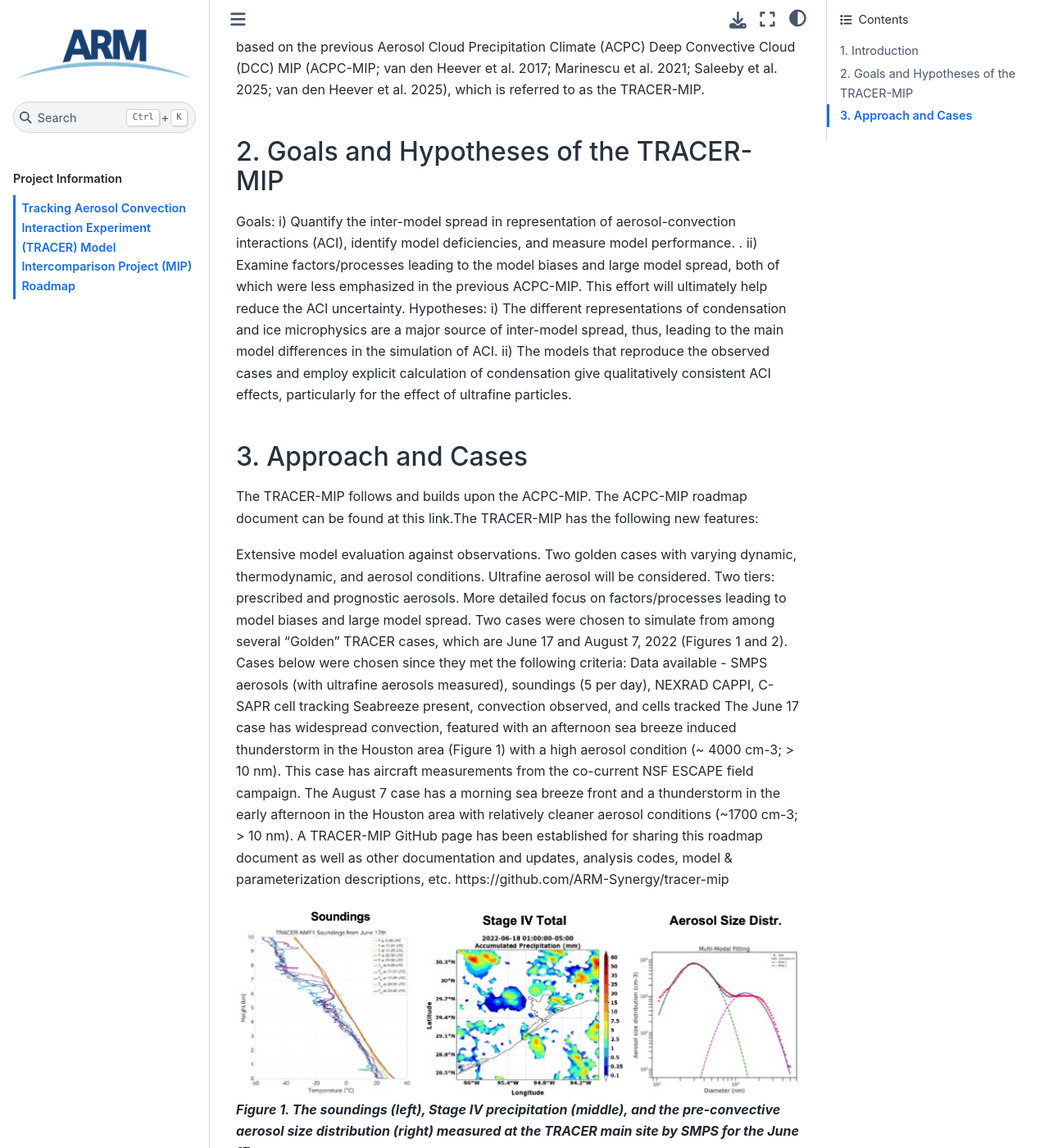
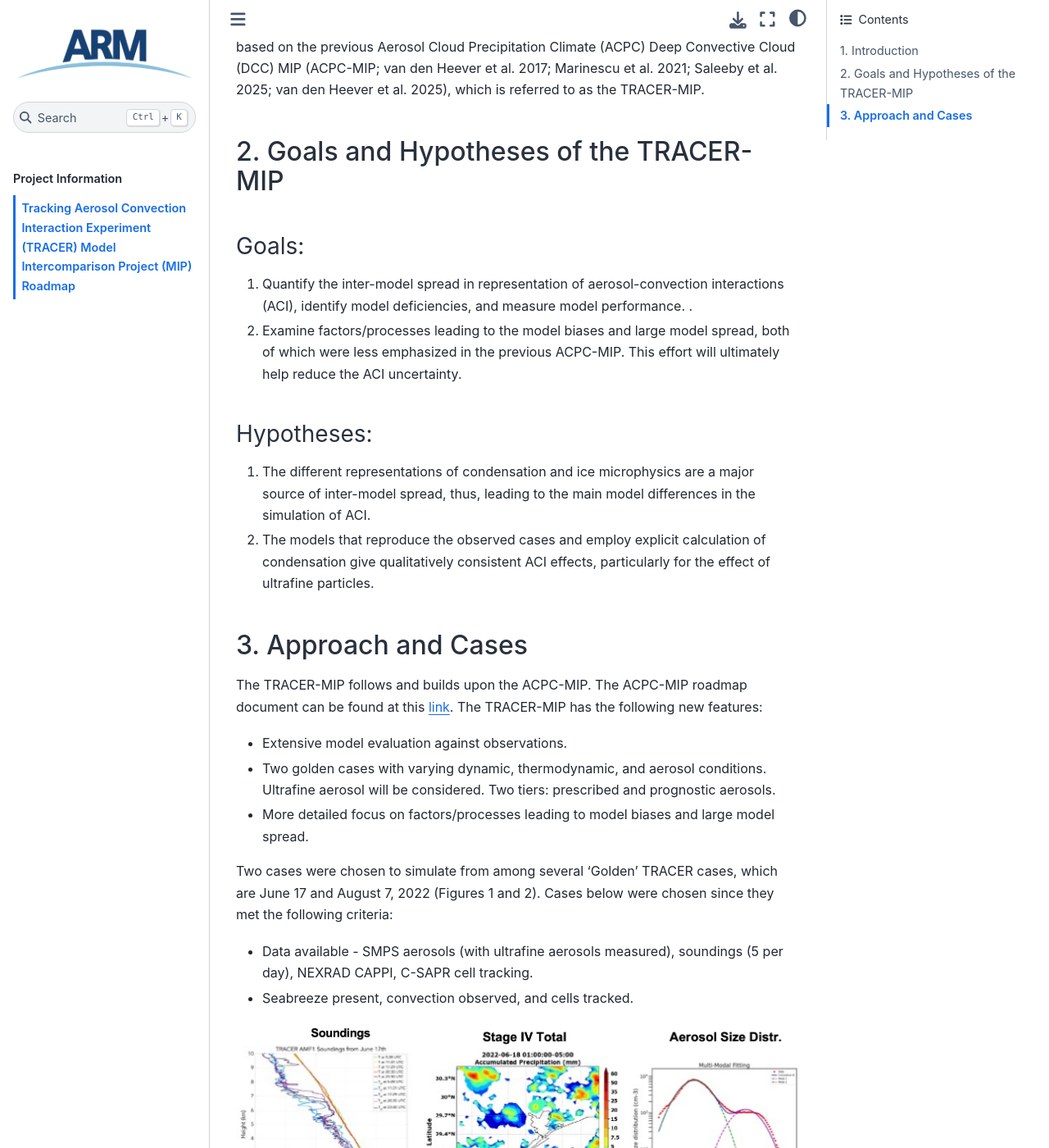
Before and after one commit to ARM-Synergy/tracer-mip, a Jupyter Book: the page built from Roadmap.md, in a window 1280 px wide and 1400 px high, scrolled down 574 px. Shown: the whole window at 82% size. Built offline with Jupyter Book 1.0.4 settings and Sphinx 7.4.7 and the Sphinx Book theme 1.1.4, drawn with Linux system fonts in a browser that asks for light colours; some of the changed text lies outside the part shown.

Commit message:
Update Roadmap.md

```diff
--- a/Roadmap.md
+++ b/Roadmap.md
@@ -3,26 +3,32 @@
 The DOE ARM [Tracking Aerosol Convection Interaction Experiment (TRACER) campaign](https://www.arm.gov/research/campaigns/amf2021tracer) took place in the Houston, TX region from 01 October 2021 through 30 September 2022, with an IOP from June-September 2022, which collected a comprehensive data set focused on the evolution of convective clouds and their environment (including aerosol, cloud, thermodynamics, and lightning). A unique component of TRACER is that a large number of individual, isolated convective cells will be tracked and measured with high spatial and temporal resolution. These comprehensive, unique observational datasets can help evaluate model and parameterization performance, identify model and parameterization deficiencies, and gain new insights to improve models. This provides the motivation for conducting an additional community model intercomparison project (MIP) based on the previous Aerosol Cloud Precipitation Climate (ACPC) Deep Convective Cloud (DCC) MIP (ACPC-MIP; van den Heever et al. 2017; Marinescu et al. 2021; Saleeby et al. 2025; van den Heever et al. 2025), which is referred to as the TRACER-MIP.
 
 ## 2. Goals and Hypotheses of the TRACER-MIP
-Goals:
-i) Quantify the inter-model spread in representation of aerosol-convection interactions (ACI), identify model deficiencies, and measure model performance. .
-ii) Examine factors/processes leading to the model biases and large model spread, both of which were less emphasized in the previous ACPC-MIP. This effort will ultimately help reduce the ACI uncertainty.
-Hypotheses:
-i) The different representations of condensation and ice microphysics are a major source of  inter-model spread, thus, leading to the main model differences in the simulation of ACI.
-ii) The models that reproduce the observed cases and employ explicit calculation of condensation give qualitatively consistent ACI effects, particularly for the effect of ultrafine particles.
+### Goals:
+1. Quantify the inter-model spread in representation of aerosol-convection interactions (ACI), identify model deficiencies, and measure model performance. .
+2. Examine factors/processes leading to the model biases and large model spread, both of which were less emphasized in the previous ACPC-MIP. This effort will ultimately help reduce the ACI uncertainty.
+
+### Hypotheses:
+1. The different representations of condensation and ice microphysics are a major source of  inter-model spread, thus, leading to the main model differences in the simulation of ACI.
+2. The models that reproduce the observed cases and employ explicit calculation of condensation give qualitatively consistent ACI effects, particularly for the effect of ultrafine particles.
 
 ## 3. Approach and Cases
 
-The TRACER-MIP follows and builds upon the ACPC-MIP. The ACPC-MIP roadmap document can be found at this link.The TRACER-MIP has the following new features:
+The TRACER-MIP follows and builds upon the ACPC-MIP. The ACPC-MIP roadmap document can be found at this [link](http://acpcinitiative.org/Docs/ACPC_DCC_Roadmap_171019.pdf). The TRACER-MIP has the following new features:
 
-Extensive model evaluation against observations.
-Two golden cases with varying dynamic, thermodynamic, and aerosol conditions. Ultrafine aerosol will be considered. Two tiers: prescribed and prognostic aerosols.
-More detailed focus on factors/processes leading to model biases and large model spread.
-Two cases were chosen to simulate from among several “Golden” TRACER cases, which are June 17 and August 7, 2022 (Figures 1 and 2). Cases below were chosen since they met the following criteria:
-Data available - SMPS aerosols (with ultrafine aerosols measured), soundings (5 per day), NEXRAD CAPPI, C-SAPR cell tracking
-Seabreeze present, convection observed, and cells tracked
-The June 17 case has widespread convection, featured with an afternoon sea breeze induced thunderstorm in the Houston area (Figure 1) with a high aerosol condition (~ 4000 cm-3; > 10 nm). This case has aircraft measurements from the co-current NSF ESCAPE field campaign. The August 7 case has a morning sea breeze front and a thunderstorm in the early afternoon in the Houston area with relatively cleaner aerosol conditions (~1700 cm-3; > 10 nm).
-A TRACER-MIP GitHub page has been established for sharing this roadmap document as well as other documentation and updates, analysis codes, model & parameterization descriptions, etc.
-https://github.com/ARM-Synergy/tracer-mip
+* Extensive model evaluation against observations.
+* Two golden cases with varying dynamic, thermodynamic, and aerosol conditions. Ultrafine aerosol will be considered. Two tiers: prescribed and prognostic aerosols.
+* More detailed focus on factors/processes leading to model biases and large model spread.
+
+Two cases were chosen to simulate from among several 'Golden' TRACER cases, which are June 17 and August 7, 2022 (Figures 1 and 2). Cases below were chosen since they met the following criteria:
+
+* Data available - SMPS aerosols (with ultrafine aerosols measured), soundings (5 per day), NEXRAD CAPPI, C-SAPR cell tracking.
+* Seabreeze present, convection observed, and cells tracked.
 
 ![TRACER MIP Figure 1](figures/Mip_Fig1.png)
 ***Figure 1. The soundings (left), Stage IV precipitation (middle), and the pre-convective aerosol size distribution (right) measured at the TRACER main site by SMPS for the June 17 case.***
+
+The June 17 case has widespread convection, featured with an afternoon sea breeze induced thunderstorm in the Houston area (Figure 1) with a high aerosol condition (~ 4000 cm-3; > 10 nm). This case has aircraft measurements from the co-current NSF ESCAPE field campaign. The August 7 case has a morning sea breeze front and a thunderstorm in the early afternoon in the Houston area with relatively cleaner aerosol conditions (~1700 cm-3; > 10 nm).
+
+<<<Fig-2
+
+A [TRACER-MIP GitHub page](https://github.com/ARM-Synergy/tracer-mip) has been established for sharing this roadmap document as well as other documentation and updates, analysis codes, model & parameterization descriptions, etc.
```
